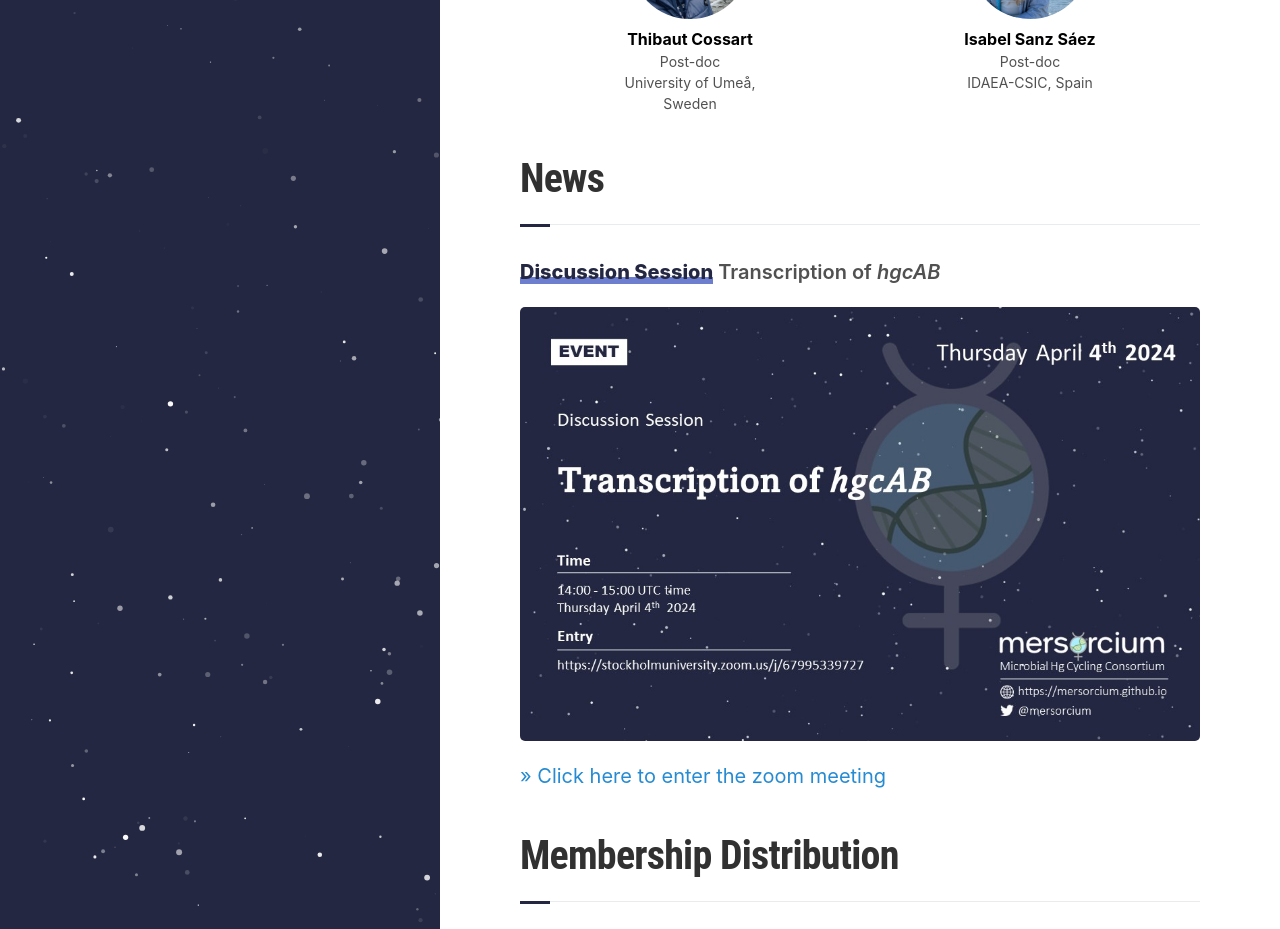
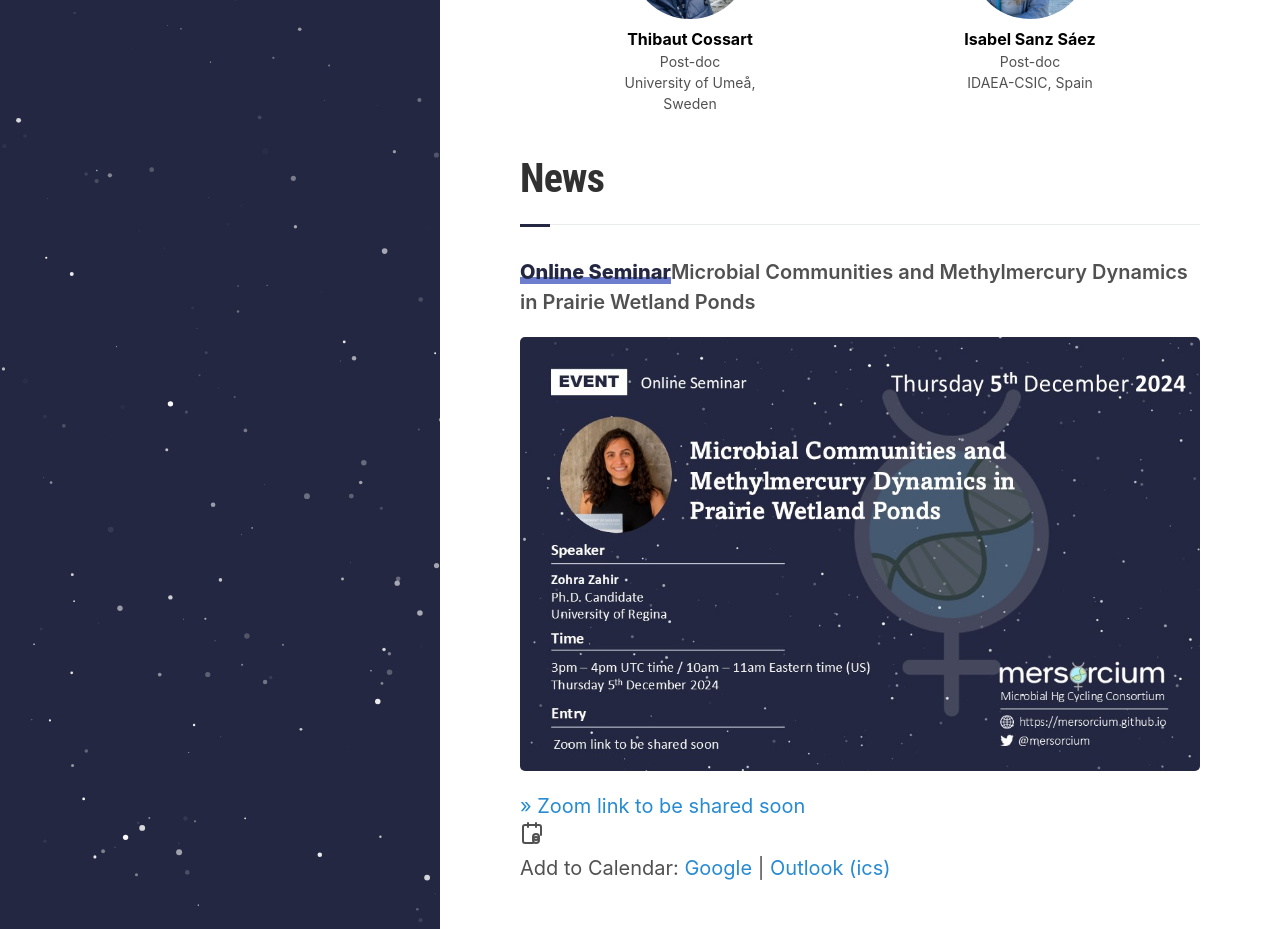
Before and after one commit to Mersorcium/mersorcium.github.io, a Jekyll site: the page built from index.html, in a window 1280 px wide and 1400 px high, scrolled down 1306 px. Shown: the top 929 px of the window. Built offline with Jekyll 4.4.1, drawn with Linux system fonts in a browser that asks for light colours; the list of posts is cut into pages by our own code; grey boxes are pictures that could not be loaded.

Commit message:
Update news.html

```diff
--- a/_includes/news.html
+++ b/_includes/news.html
@@ -1,9 +1,23 @@
 
 <div class="section">
     <h1 class="section-title underline">News</h1>
-    <p class="seminar-title"><span class="newstype">Discussion Session</span> Transcription of <i>hgcAB</i></p>
+    <p class="seminar-title"><span class="newstype">Online Seminar</span>Microbial Communities and Methylmercury Dynamics in Prairie Wetland Ponds</p>
     <p><span class="newstype"></span> </p>
     <!-- <a href="https://youtu.be/16cejGujTSA">&raquo; View history recording in Mersorcium YouTube Channel</a> -->
-    <img src="{{ "/posters/Poster-DiscussionSession-20240404.jpg" | relative_url }}" alt="poster" />
-    <a href="https://stockholmuniversity.zoom.us/j/67995339727">&raquo; Click here to enter the zoom meeting</a>
+    <img src="{{ "/posters/20241205-ZohraZahir.jpg" | relative_url }}" alt="poster" />
+    <a href="#">&raquo; Zoom link to be shared soon</a>
+    <div class="calendar-links flex items-center gap-2">
+        <svg xmlns="http://www.w3.org/2000/svg" width="24" height="24" viewBox="0 0 24 24" fill="none" stroke="currentColor" stroke-width="2" stroke-linecap="round" stroke-linejoin="round" class="lucide lucide-calendar-days">
+            <path d="M8 2v4"/><path d="M16 2v4"/><path d="M21 14V6a2 2 0 0 0-2-2H5a2 2 0 0 0-2 2v14a2 2 0 0 0 2 2h8"/><path d="M16 19a3 3 0 1 0 0-6 3 3 0 0 0 0 6z"/><path d="M16 22a3 3 0 1 0 0-6 3 3 0 0 0 0 6z"/>
+        </svg>
+        <div class="text-sm">
+        Add to Calendar:
+            <a href="http://www.google.com/calendar/event?action=TEMPLATE&text=Mersorcium%20-%20Online%20Seminar%20-%20Zohra%20Zahir&dates=20241205T150000Z/20241205T170000Z&details=Microbial%20Communities%20and%20Methylmercury%20Dynamics%20in%20Prairie%20Wetland%20Ponds&location=&trp=true"
+           target="_blank"
+           class="text-blue-600 hover:underline ml-1">Google</a> |
+            <a href="https://www.worldtimebuddy.com/helper/ics?start=20241205T150000Z&end=20241205T170000Z&subject=Mersorcium%20-%20Online%20Seminar%20-%20Zohra%20Zahir&details=Microbial%20Communities%20and%20Methylmercury%20Dynamics%20in%20Prairie%20Wetland%20Ponds"
+           target="_blank"
+           class="text-blue-600 hover:underline ml-1">Outlook (ics)</a>
+        </div>
 </div>
+</div>
```
